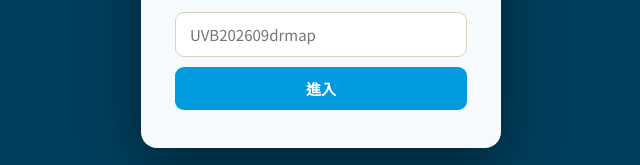
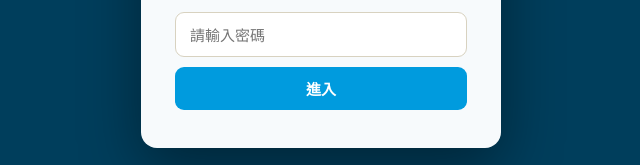
Before and after one commit to YiQing0122/eye-center-skillmap, a plain HTML site: page index.html in a window 1280 px wide. Shown: the part 406-571 px from the top of the page, 319-959 px from the left. Drawn offline with Linux system fonts and the light colour scheme.

```diff
--- a/index.html
+++ b/index.html
@@ -491,7 +491,7 @@
 <body>
 
 <!-- ===================================================================== -->
-<!--  密碼閘門 GATE：晚上把下面 GATE_PASSWORD 的 "請輸入您的密碼" 換成您自訂的密碼即可  -->
+<!--  密碼閘門 GATE：晚上把下面 GATE_PASSWORD 的 "請在這裡填入您的密碼" 換成您自訂的密碼即可  -->
 <!--  例如：const GATE_PASSWORD = "UEC2026map";  （引號要保留，只換中間文字）              -->
 <!-- ===================================================================== -->
 <div id="gateOverlay" style="position:fixed; inset:0; z-index:9999; background:#003E5C; display:flex; align-items:center; justify-content:center; font-family:'Noto Sans TC','Microsoft JhengHei',system-ui,sans-serif;">
@@ -501,7 +501,7 @@
     </div>
     <h2 style="margin:0 0 6px; font-size:19px; color:#1a1a1a; font-weight:700;">大學眼科體系｜醫師技能地圖</h2>
     <p style="margin:0 0 20px; font-size:12.5px; color:#7a7a7a; line-height:1.6;">本頁含機構內部資料，請輸入密碼檢視</p>
-    <input id="gateInput" type="password" placeholder="UVB202609drmap" autocomplete="off"
+    <input id="gateInput" type="password" placeholder="請輸入密碼" autocomplete="off"
       style="width:100%; box-sizing:border-box; padding:11px 14px; font-size:15px; border:1px solid #d8d2c0; border-radius:9px; outline:none; margin-bottom:10px; font-family:inherit;">
     <div id="gateError" style="display:none; color:#c0392b; font-size:12px; margin-bottom:10px;">密碼不正確，請再試一次</div>
     <button id="gateBtn"
@@ -510,8 +510,8 @@
 </div>
 <script>
 (function(){
-  // ↓↓↓ 晚上把這裡的文字換成您的密碼（請輸入密碼） ↓↓↓
-  const GATE_PASSWORD = "UVB202609drmap";
+  // ↓↓↓ 晚上把這裡的文字換成您的密碼（保留左右引號） ↓↓↓
+  const GATE_PASSWORD = "UVB202609drmp";
   // ↑↑↑ 只換中間文字，例如 "UEC2026map" ↑↑↑
 
   const overlay = document.getElementById('gateOverlay');
```
